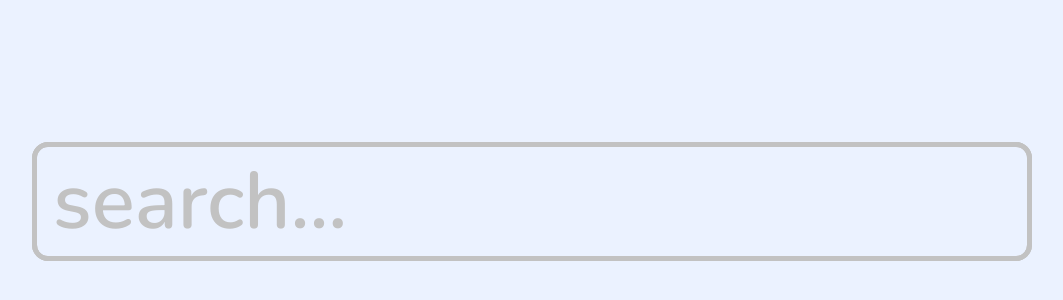
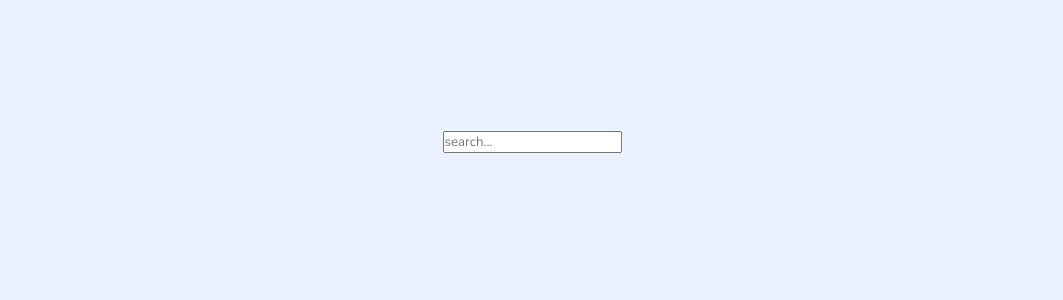
Before and after one commit to dev-one-company/input-auto-complete, a React (Create React App) app: page / in a window 1280 px wide. Shown: the part 258-558 px from the top of the page, without its empty margins (108-1171 px from the left). Built offline with nearby package versions, Linux system fonts and the light colour scheme.

Commit message:
turn input natural to use anywhere

```diff
--- a/package.json
+++ b/package.json
@@ -13,7 +13,6 @@
     "react": "^17.0.2",
     "react-dom": "^17.0.2",
     "react-scripts": "5.0.0",
-    "styled-components": "^5.3.3",
     "typescript": "^4.5.5",
     "web-vitals": "^2.1.4"
   },
@@ -41,7 +40,5 @@
       "last 1 safari version"
     ]
   },
-  "devDependencies": {
-    "@types/styled-components": "^5.1.23"
-  }
+  "devDependencies": {}
 }
--- a/src/App.tsx
+++ b/src/App.tsx
@@ -3,5 +3,11 @@ import React from "react";
 import { AutoCompleteInput } from "./components/AutoCompleteInput";
 
 export const App: React.FC = () => {
-  return <AutoCompleteInput placeholder="search..." />;
+  return (
+    <AutoCompleteInput
+      placeholder="search..."
+      clearOnEnter
+      initialSuggestions={["autocomplete", "words", "test", "with space"]}
+    />
+  );
 };
--- a/src/components/AutoCompleteInput/index.tsx
+++ b/src/components/AutoCompleteInput/index.tsx
@@ -1,148 +1,140 @@
-import React, { useState, useRef, useEffect } from "react";
+import React, { useRef, useState } from "react";
 
-import { Container, Input, InputPlaceholder } from "./styles";
-
-interface Props extends React.InputHTMLAttributes<HTMLInputElement> {
+interface Props {
   placeholder?: string;
-  suggestions?: string[];
+  initialValue?: string;
+  style?: React.CSSProperties;
+  initialSuggestions?: string[];
+  onEnterPressed?: (event: React.KeyboardEvent<HTMLInputElement>) => any;
+  onChangeText?: (text: string) => any;
+  clearOnEnter?: boolean;
 }
 
 export const AutoCompleteInput: React.FC<Props> = ({
-  suggestions = [],
-  placeholder = "",
+  initialSuggestions = [],
+  onEnterPressed,
+  onChangeText,
+  initialValue,
+  clearOnEnter,
   ...rest
 }) => {
-  const [text, setText] = useState<string>("");
-  const [suggestion, setSuggestion] = useState<string>("");
-  const [extraSuggestions, setExtraSuggestions] = useState<string[]>([]);
+  const [suggestions, setSuggestions] = useState<string[]>(initialSuggestions);
+  const [text, setText] = useState<string>(initialValue || "");
+
   const input = useRef<HTMLInputElement>(null);
 
-  function onChange(event: React.ChangeEvent<HTMLInputElement>) {
-    const value = String(event.target.value);
-    setText(value);
+  function getWordBasedOnSideSpaces(string: string, currentPos: number) {
+    let right = "";
+    let left = "";
+    let i = currentPos;
+
+    while (true) {
+      if (string[i] && string[i] !== " ") {
+        right += string[i];
+      } else {
+        break;
+      }
+      i++;
+    }
+    i = currentPos - 1;
+    while (true) {
+      if (i >= 0 && string[i] && string[i] !== " ") {
+        left = string[i] + left;
+      } else {
+        break;
+      }
+      i--;
+    }
+    return left + right;
   }
 
-  function tab(event: React.KeyboardEvent<HTMLInputElement>) {
-    event.preventDefault();
-    event.stopPropagation();
-
-    if (suggestion.length > 0) {
-      setText(suggestion);
-      setSuggestion("");
+  function findWordMatch(string: string) {
+    for (const suggestion of suggestions) {
+      if (
+        suggestion
+          .trimStart()
+          .toLocaleLowerCase()
+          .startsWith(string.trimStart().toLowerCase()) &&
+        string.trimStart().toLowerCase().length > 0
+      ) {
+        return suggestion;
       }
     }
 
-  function enter() {
-    setExtraSuggestions((state) => {
-      if (
-        !state.find((s) => s.trim() === text.trim()) &&
-        !suggestions.find((s) => s.trim() === text.trim())
-      ) {
-        return [...state, text.trim()];
-      }
-      return state;
-    });
-    setText("");
-    setSuggestion("");
+    return null;
   }
 
-  function suggest(word: string) {
-    setSuggestion(word);
+  function eventHandler(event: React.KeyboardEvent<HTMLInputElement>) {
+    const { key } = event;
+    if (key.toLowerCase() === "tab") {
+      event.stopPropagation();
+      event.preventDefault();
+      if (input.current) {
+        if (input.current.selectionStart !== input.current.selectionEnd) {
+          input.current.setSelectionRange(
+            input.current.value.length,
+            input.current.value.length
+          );
+          if (onChangeText) {
+            onChangeText(event.currentTarget.value);
+          }
+        }
+      }
+    } else if (key.toLowerCase() === "enter") {
+      const words = text.split(" ");
+      const wordsToInsert: string[] = [];
+      for (const word of words) {
+        if (!suggestions.find((w) => w === word.toLowerCase().trim())) {
+          wordsToInsert.push(word.toLowerCase().trim());
+        }
       }
 
-  function handleChooseSuggestion() {
-    const searchSuggestionList = [...extraSuggestions, ...suggestions];
+      setSuggestions((state) => [...state, ...wordsToInsert]);
 
-    function findStarting() {
-      const starting: string[] = [];
-      for (const suggestion of searchSuggestionList) {
-        const suggestionString = suggestion.trim().toLowerCase();
-        const searchString = text.trim().toLowerCase();
-
-        if (suggestionString.startsWith(searchString)) {
-          starting.push(suggestionString);
+      if (onEnterPressed) {
+        onEnterPressed(event);
       }
-      }
-      return starting;
-    }
-
-    function findMissingLess() {
-      type ML = { total: number; word: string };
-      const starting = findStarting();
-
-      let missingLess: ML | null = null;
-
-      for (const word of starting) {
-        const missing = word.replace(text, "").length;
-
-        if (missingLess === null) {
-          missingLess = { word, total: missing };
-        } else {
-          if (missing < missingLess.total) {
-            missingLess.total = missing;
-            missingLess.word = word;
+      if (clearOnEnter) {
+        setText("");
       }
     }
   }
 
-      return missingLess?.word;
+  function onChange(event: React.ChangeEvent<HTMLInputElement>) {
+    const value = event.target.value;
+
+    const carretPosition = event.currentTarget.selectionStart || 0;
+
+    const wordTyping = getWordBasedOnSideSpaces(value, carretPosition);
+    const wordMatch = findWordMatch(wordTyping);
+
+    const inputType = (event.nativeEvent as any).inputType as string | null;
+
+    if (wordMatch && inputType !== "deleteContentBackward") {
+      const wordToInsert = wordMatch.replace(wordTyping, "");
+      const textToInsert = value + wordToInsert;
+      setText(textToInsert);
+      setTimeout(() => {
+        if (input.current) {
+          input.current.setSelectionRange(value.length, textToInsert.length);
         }
-
-    const betterWord = findMissingLess();
-
-    if (!betterWord) {
-      return suggest("");
+      }, 10);
+      if (onChangeText) {
+        onChangeText(value);
+      }
     } else {
-      if (text.length === 0) {
-        return suggest(placeholder);
-      }
-      return suggest(betterWord);
+      setText(value);
     }
   }
 
-  function eventHandlerKeyUp(
-    event: React.KeyboardEvent<HTMLInputElement>
-  ): any {
-    const key = String(event.key).toLowerCase();
-
-    switch (key) {
-      default:
-        return handleChooseSuggestion();
-    }
-  }
-
-  function eventHandlerKeyDown(
-    event: React.KeyboardEvent<HTMLInputElement>
-  ): any {
-    const key = String(event.key).toLowerCase();
-
-    switch (key) {
-      case "tab":
-        return tab(event);
-      case "enter":
-        return enter();
-      default:
-        return handleChooseSuggestion();
-    }
-  }
-
-  useEffect(() => {
-    if (text.length === 0) {
-      setSuggestion(placeholder);
-    }
-  }, [text, placeholder]);
-
   return (
-    <Container>
-      <InputPlaceholder value={suggestion} readOnly />
-      <Input
+    <input
       {...rest}
       ref={input}
+      type="text"
       value={text}
-        onKeyDown={eventHandlerKeyDown}
       onChange={onChange}
-        onKeyUp={eventHandlerKeyUp}
+      onKeyDown={eventHandler}
     />
-    </Container>
   );
 };
--- a/src/components/AutoCompleteInput/styles.ts
+++ /dev/null
@@ -1,48 +0,0 @@
-import styled from "styled-components";
-
-export const Container = styled.div`
-  position: relative;
-  width: min(1000px, 90%);
-  border-radius: 1rem;
-  font-size: 5rem;
-`;
-
-export const Input = styled.input`
-  font-size: inherit;
-  border-radius: 1rem;
-  border: 5px solid #c2c2c2;
-  outline: none;
-  width: 100%;
-  transition: all 250ms linear;
-  color: #34373d;
-  font-weight: 600;
-  padding: 0 1rem;
-  background-color: transparent;
-  position: absolute;
-  top: 0;
-  left: 0;
-  z-index: 5;
-
-  &::selection {
-    background: #8fb8ff;
-  }
-
-  &:hover {
-    box-shadow: #2b79ff10 0px 10px 15px -3px, #2b79ff05 0px 4px 6px -2px;
-    border-color: #d9d9d9;
-  }
-
-  &:focus {
-    border-color: #2b79ff;
-    box-shadow: #2b79ff10 0px 10px 15px -3px, #2b79ff05 0px 4px 6px -2px;
-  }
-`;
-
-export const InputPlaceholder = styled(Input)`
-  position: absolute;
-  top: 0;
-  left: 0;
-  color: #c2c2c2;
-  pointer-events: none;
-  z-index: 1;
-`;
```
Also changed, not shown: 1 other file (tests, documents, lock files or other folders). Lines whose indentation alone changed are shown as unchanged.
